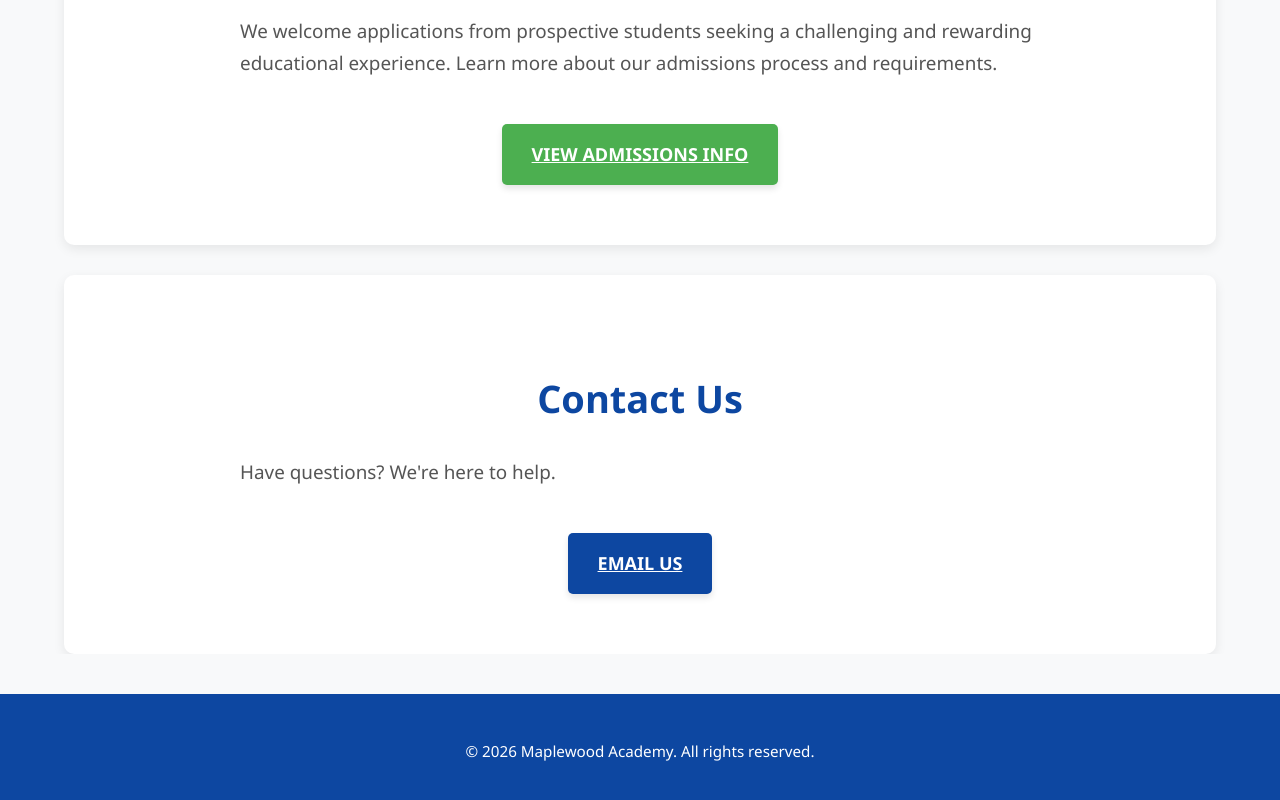
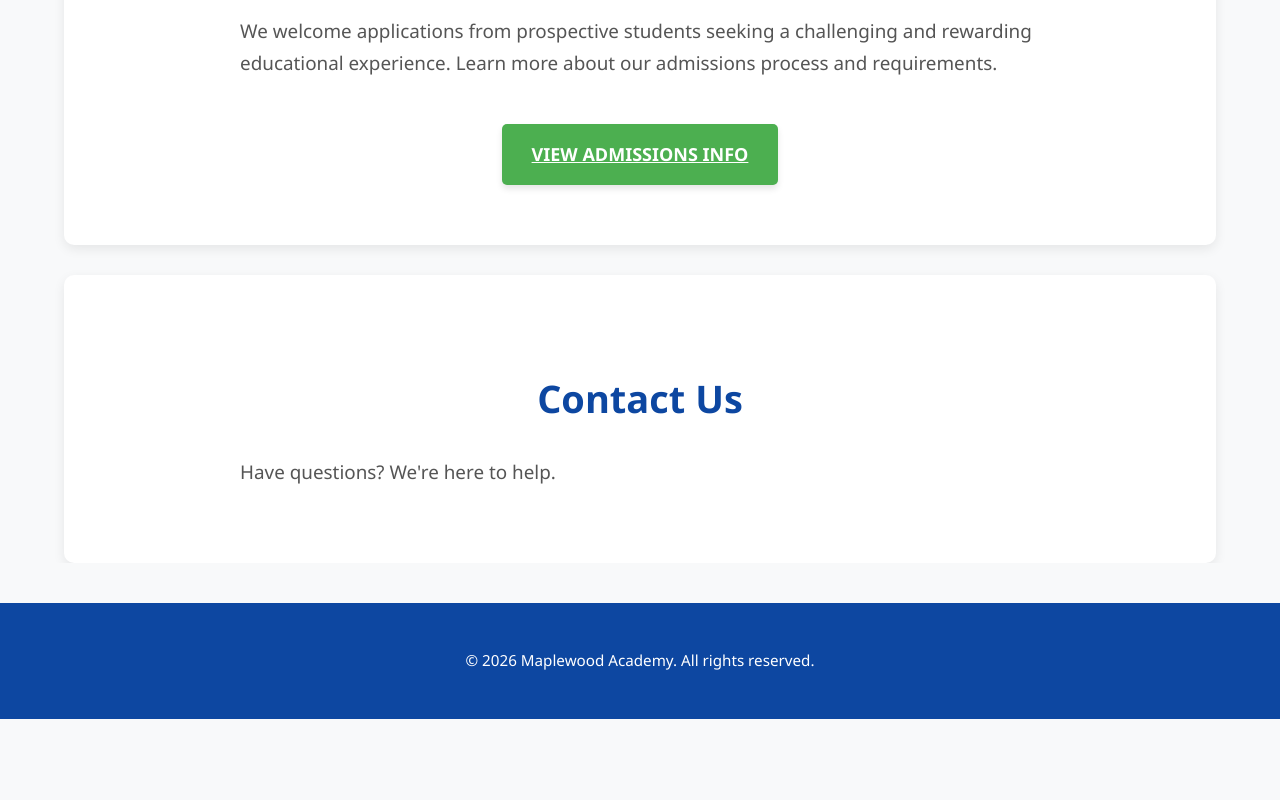
Before and after one commit to malcommusonza/DemoWebApp, a plain HTML site: page index.html in a window 1280 px wide. Shown: the part 1843-2643 px from the top of the page. After the commit the page ends 2562 px from the top, so only its background shows below. Drawn offline with Linux system fonts and the light colour scheme; a script that the page names is missing.

Commit message:
fix: Ensure contact button removed

```diff
--- a/index.html
+++ b/index.html
@@ -65,7 +65,6 @@
         <section id="contact">
             <h2>Contact Us</h2>
             <p>Have questions? We're here to help.</p>
-            <a href="mailto:info@maplewoodacademy.edu" class="cta-button">Email Us</a>
         </section>
     </main>
 
```
